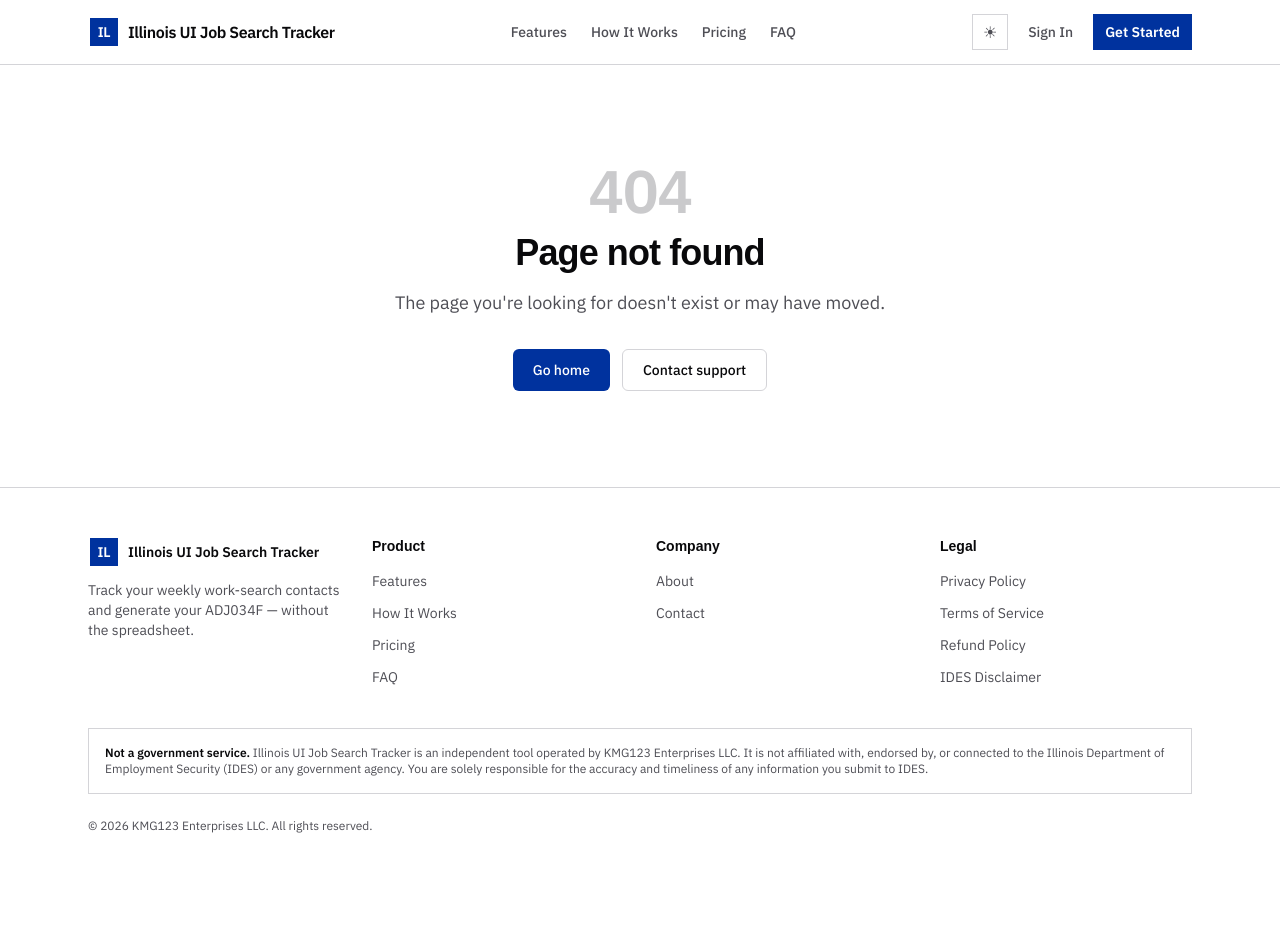
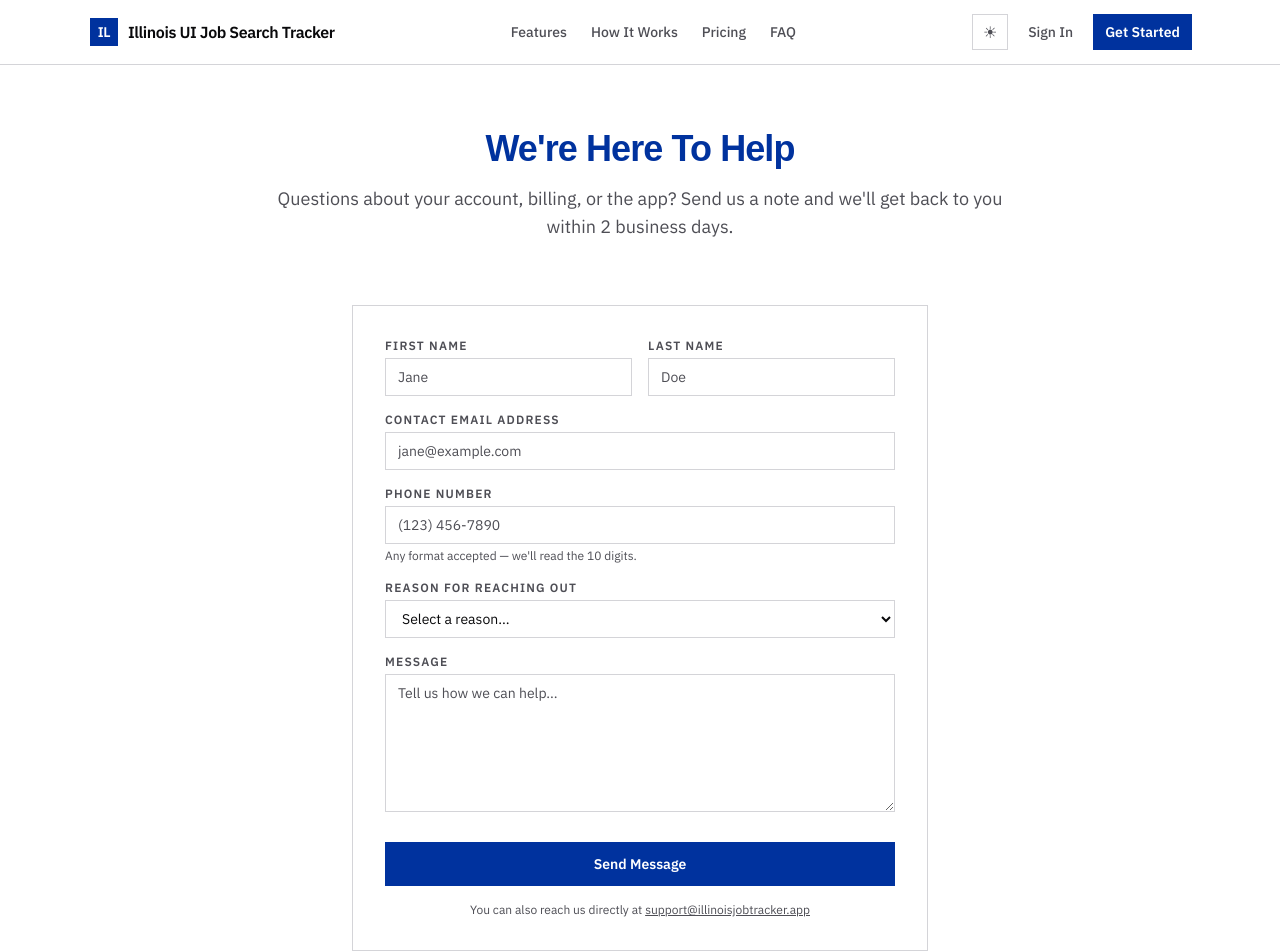
Before and after one commit to cagedbear83/ijt-marketing, a Next.js app: page /contact in a window 1280 px wide. Before the commit this address had no page. Shown: the top 952 px of the page. Before the commit the page ends 882 px from the top, so only its background shows below. Built offline with nearby package versions, Linux system fonts and the light colour scheme; a web font is replaced by a local one.

Commit message:
contact page fix

```diff
--- /dev/null
+++ b/app/contact/page.tsx
@@ -0,0 +1,222 @@
+"use client";
+
+import { useState } from "react";
+import { site } from "@/lib/site";
+import { Section } from "@/components/ui-bits";
+
+export default function ContactPage() {
+  const [form, setForm] = useState({
+    firstName: "",
+    lastName: "",
+    email: "",
+    phone: "",
+    reason: "",
+    message: "",
+  });
+  const [errors, setErrors] = useState<Record<string, string>>({});
+  const [submitted, setSubmitted] = useState(false);
+  const [submitting, setSubmitting] = useState(false);
+
+  const normalizePhone = (value: string) => {
+    return value.replace(/\D/g, "");
+  };
+
+  const validate = () => {
+    const e: Record<string, string> = {};
+    if (!form.firstName.trim()) e.firstName = "First name is required.";
+    if (!form.lastName.trim()) e.lastName = "Last name is required.";
+    if (!form.email.trim()) {
+      e.email = "Email address is required.";
+    } else if (!/^[^\s@]+@[^\s@]+\.[^\s@]+$/.test(form.email)) {
+      e.email = "Please enter a valid email address.";
+    }
+    if (!form.phone.trim()) {
+      e.phone = "Phone number is required.";
+    } else if (normalizePhone(form.phone).length !== 10) {
+      e.phone = "Please enter a valid 10-digit phone number.";
+    }
+    if (!form.reason) e.reason = "Please select a reason for reaching out.";
+    if (!form.message.trim()) e.message = "Please enter a message.";
+    return e;
+  };
+
+  const handleChange = (
+    e: React.ChangeEvent<HTMLInputElement | HTMLTextAreaElement | HTMLSelectElement>
+  ) => {
+    const { name, value } = e.target;
+    setForm((prev) => ({ ...prev, [name]: value }));
+    if (errors[name]) {
+      setErrors((prev) => ({ ...prev, [name]: "" }));
+    }
+  };
+
+  const handleSubmit = async (e: React.MouseEvent) => {
+    e.preventDefault();
+    const validationErrors = validate();
+    if (Object.keys(validationErrors).length > 0) {
+      setErrors(validationErrors);
+      return;
+    }
+    setSubmitting(true);
+    // Simulate submission — wire to your backend or a form service later
+    await new Promise((resolve) => setTimeout(resolve, 800));
+    setSubmitting(false);
+    setSubmitted(true);
+  };
+
+  const inputClass =
+    "w-full border border-border bg-background px-3 py-2 text-sm text-foreground placeholder:text-muted-foreground focus:outline-none focus:border-primary";
+  const labelClass = "block text-xs font-semibold uppercase tracking-widest text-muted-foreground mb-1";
+  const errorClass = "mt-1 text-xs text-danger";
+
+  return (
+    <>
+      <Section className="pt-16 pb-8">
+        <div className="mx-auto max-w-3xl text-center">
+          <h1 className="text-3xl font-black tracking-tight text-primary sm:text-4xl font-heading">
+            We&apos;re Here To Help
+          </h1>
+          <p className="mt-4 text-lg text-muted-foreground">
+            Questions about your account, billing, or the app? Send us a note and
+            we&apos;ll get back to you within 2 business days.
+          </p>
+        </div>
+      </Section>
+
+      <Section className="py-8">
+        <div className="mx-auto max-w-xl">
+          {submitted ? (
+            <div className="border border-border bg-surface p-10 text-center">
+              <div className="text-4xl mb-4">✓</div>
+              <h2 className="text-xl font-black text-primary font-heading mb-2">
+                Thanks for reaching out!
+              </h2>
+              <p className="text-sm text-muted-foreground">
+                We&apos;ve received your message and will get back to you within
+                2 business days at the email address you provided.
+              </p>
+            </div>
+          ) : (
+            <div className="border border-border p-8">
+              <div className="grid grid-cols-2 gap-4">
+                {/* First Name */}
+                <div>
+                  <label className={labelClass}>First Name</label>
+                  <input
+                    type="text"
+                    name="firstName"
+                    value={form.firstName}
+                    onChange={handleChange}
+                    className={inputClass}
+                    placeholder="Jane"
+                  />
+                  {errors.firstName && <p className={errorClass}>{errors.firstName}</p>}
+                </div>
+
+                {/* Last Name */}
+                <div>
+                  <label className={labelClass}>Last Name</label>
+                  <input
+                    type="text"
+                    name="lastName"
+                    value={form.lastName}
+                    onChange={handleChange}
+                    className={inputClass}
+                    placeholder="Doe"
+                  />
+                  {errors.lastName && <p className={errorClass}>{errors.lastName}</p>}
+                </div>
+              </div>
+
+              {/* Email */}
+              <div className="mt-4">
+                <label className={labelClass}>Contact Email Address</label>
+                <input
+                  type="email"
+                  name="email"
+                  value={form.email}
+                  onChange={handleChange}
+                  className={inputClass}
+                  placeholder="jane@example.com"
+                />
+                {errors.email && <p className={errorClass}>{errors.email}</p>}
+              </div>
+
+              {/* Phone */}
+              <div className="mt-4">
+                <label className={labelClass}>Phone Number</label>
+                <input
+                  type="tel"
+                  name="phone"
+                  value={form.phone}
+                  onChange={handleChange}
+                  className={inputClass}
+                  placeholder="(123) 456-7890"
+                />
+                {errors.phone && <p className={errorClass}>{errors.phone}</p>}
+                <p className="mt-1 text-xs text-muted-foreground">
+                  Any format accepted — we&apos;ll read the 10 digits.
+                </p>
+              </div>
+
+              {/* Reason */}
+              <div className="mt-4">
+                <label className={labelClass}>Reason For Reaching Out</label>
+                <select
+                  name="reason"
+                  value={form.reason}
+                  onChange={handleChange}
+                  className={inputClass}
+                >
+                  <option value="">Select a reason...</option>
+                  <option value="billing">Billing</option>
+                  <option value="account">Account</option>
+                  <option value="general">General Questions</option>
+                  <option value="feedback">Feedback</option>
+                  <option value="feature">Request a Feature</option>
+                  <option value="other">Other</option>
+                </select>
+                {errors.reason && <p className={errorClass}>{errors.reason}</p>}
+              </div>
+
+              {/* Message */}
+              <div className="mt-4">
+                <label className={labelClass}>Message</label>
+                <textarea
+                  name="message"
+                  value={form.message}
+                  onChange={handleChange}
+                  rows={6}
+                  className={`${inputClass} resize-y`}
+                  placeholder="Tell us how we can help..."
+                />
+                {errors.message && <p className={errorClass}>{errors.message}</p>}
+              </div>
+
+              {/* Submit */}
+              <div className="mt-6">
+                <button
+                  onClick={handleSubmit}
+                  disabled={submitting}
+                  className="w-full bg-primary px-4 py-3 text-sm font-semibold text-primary-foreground transition-opacity hover:opacity-90 disabled:opacity-50"
+                >
+                  {submitting ? "Sending..." : "Send Message"}
+                </button>
+              </div>
+
+              <p className="mt-4 text-center text-xs text-muted-foreground">
+                You can also reach us directly at{" "}
+                <a
+                  href={`mailto:${site.supportEmail}`}
+                  className="underline hover:text-foreground"
+                >
+                  {site.supportEmail}
+                </a>
+              </p>
+            </div>
+          )}
+        </div>
+      </Section>
+    </>
+  );
+}
```
